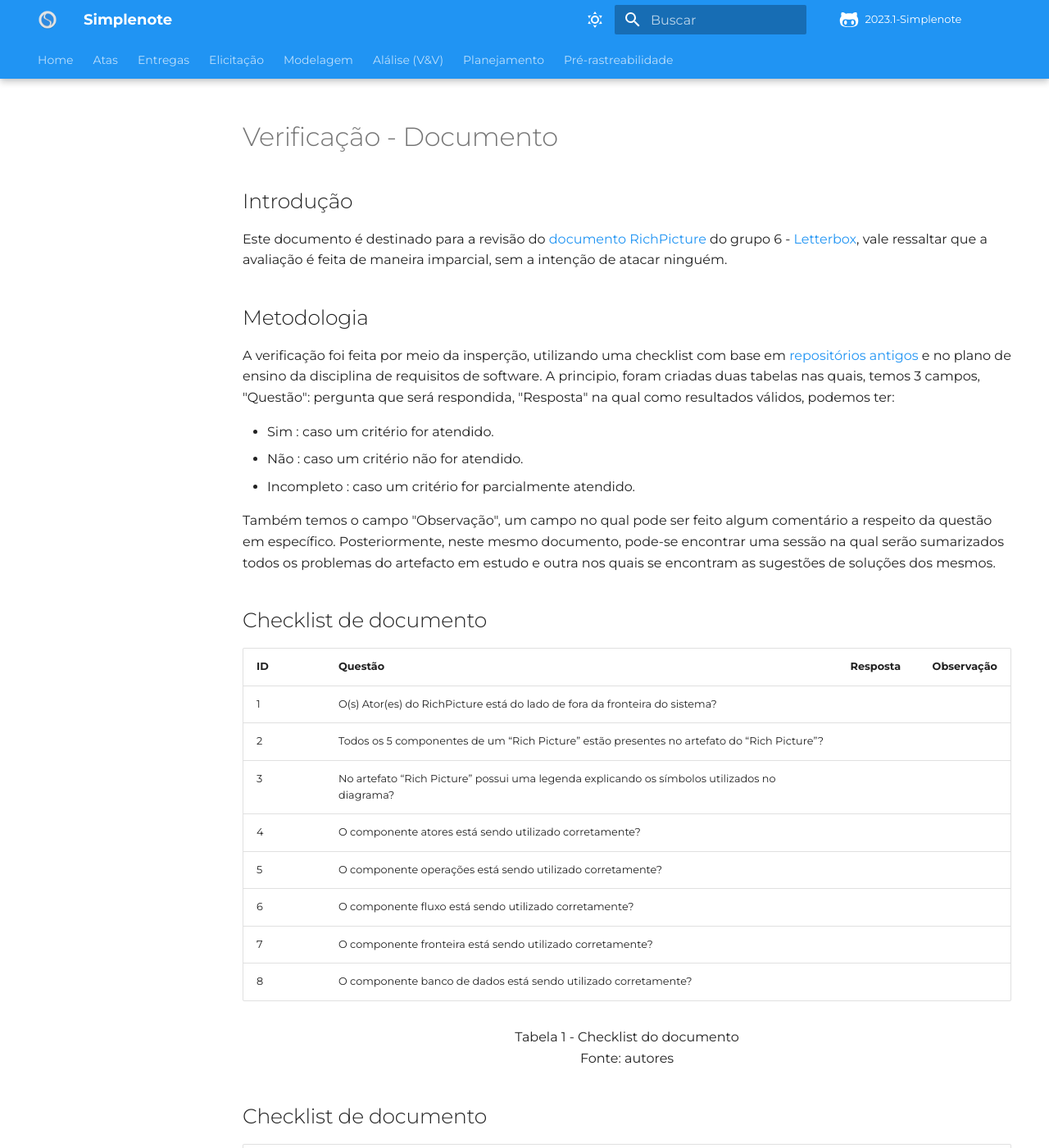
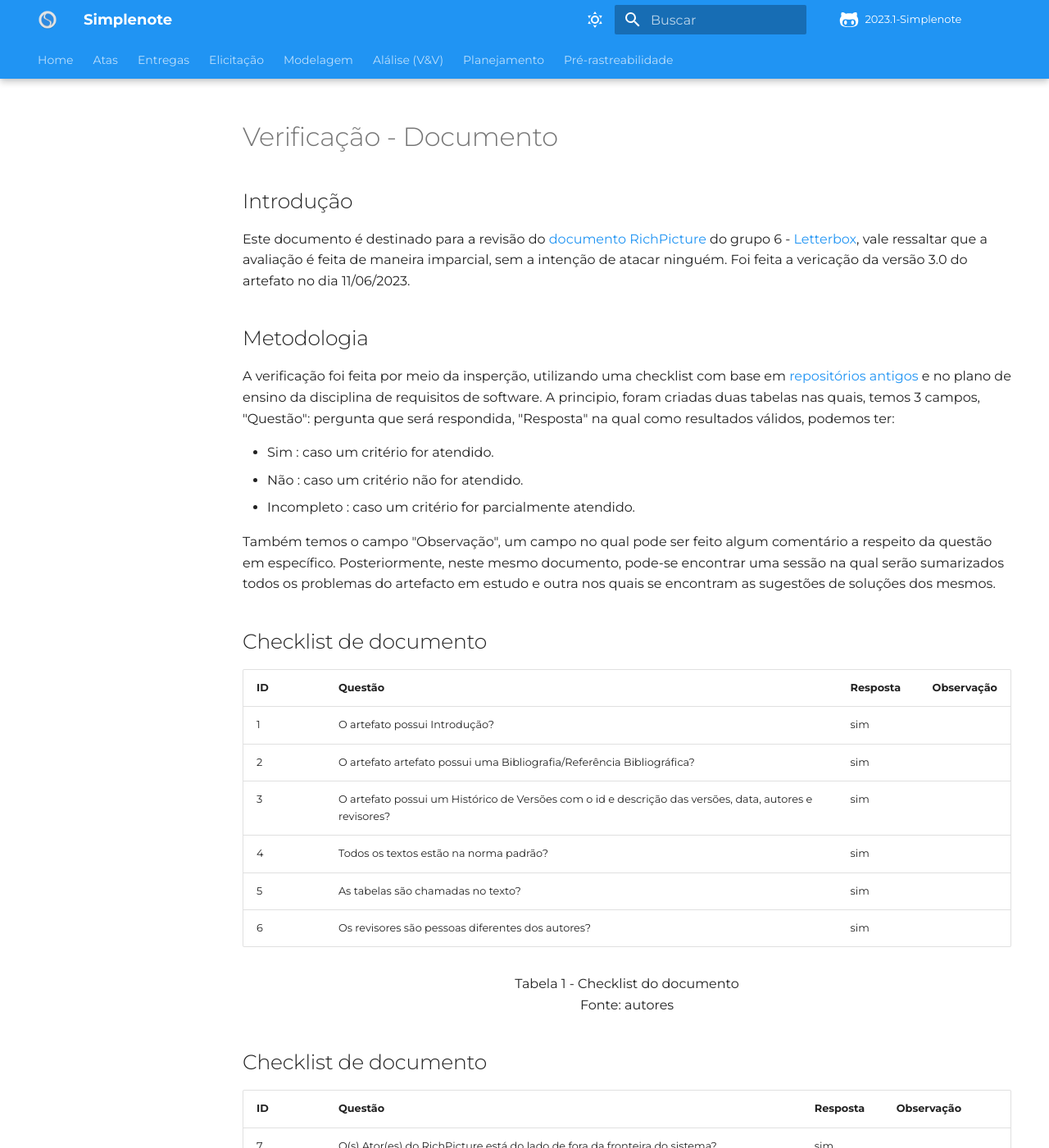
Before and after one commit to Requisitos-de-Software/2023.1-Simplenote, an MkDocs documentation site: the page built from docs/analise-grupo6/planejamento/RichPicture.md, in a window 1280 px wide and 1400 px high. Shown: the whole window at 82% size. Built offline with MkDocs 1.6.1 and Material for MkDocs 9.7.7, drawn with Linux system fonts in a browser that asks for light colours; some web fonts are replaced; comment, search, counter and statistics services are not loaded; some of the changed text lies outside the part shown.

Commit message:
Update RichPicture.md

```diff
--- a/docs/analise-grupo6/planejamento/RichPicture.md
+++ b/docs/analise-grupo6/planejamento/RichPicture.md
@@ -1,7 +1,7 @@
 # Verificação - Documento
 
 ## Introdução
-Este documento é destinado para a revisão do [documento RichPicture](https://requisitos-de-software.github.io/2023.1-Letterboxd/Planejamento/richPicture/) do grupo 6 - [Letterbox](https://github.com/Requisitos-de-Software/2023.1-Letterboxd), vale ressaltar que a avaliação é feita de maneira imparcial, sem a intenção de atacar ninguém.
+Este documento é destinado para a revisão do [documento RichPicture](https://requisitos-de-software.github.io/2023.1-Letterboxd/Planejamento/richPicture/) do grupo 6 - [Letterbox](https://github.com/Requisitos-de-Software/2023.1-Letterboxd), vale ressaltar que a avaliação é feita de maneira imparcial, sem a intenção de atacar ninguém. Foi feita a vericação da versão 3.0 do artefato no dia 11/06/2023.
 
 ## Metodologia
 
@@ -15,36 +15,34 @@ Também temos o campo "Observação", um campo no qual pode ser feito algum come
 
 ## Checklist de documento
 |ID|Questão|Resposta|Observação|
-|-|-------|--------|----------|
-|1|O(s) Ator(es) do RichPicture está do lado de fora da fronteira do sistema?                        |     |          |
-|2|Todos os 5 componentes de um “Rich Picture” estão presentes no artefato do “Rich Picture”?        |     |          |
-|3|No artefato “Rich Picture” possui uma legenda explicando os símbolos utilizados no diagrama?      |     |          |
-|4|O componente atores está sendo utilizado corretamente?                                            |     |          |
-|5|O componente operações está sendo utilizado corretamente?                                         |     |          |
-|6|O componente fluxo está sendo utilizado corretamente?                                             |     |          |
-|7|O componente fronteira está sendo utilizado corretamente?                                         |     |          |
-|8|O componente banco de dados está sendo utilizado corretamente?                                    |     |          |
+|--|-------|--------|----------|
+|1|O artefato possui Introdução?                                                                                |    sim    |          |
+|2|O artefato artefato possui uma Bibliografia/Referência Bibliográfica?                                        |    sim    |          |
+|3|O artefato possui um Histórico de Versões com o id e descrição das versões, data, autores e revisores?       |    sim    |          |
+|4|Todos os textos estão na norma padrão?                                                                       |    sim    |          |
+|5|As tabelas são chamadas no texto?                                                                            |    sim    |          |
+|6|Os revisores são pessoas diferentes dos autores?                                                             |    sim    |          |
 
 <p align="center"> Tabela 1 - Checklist do documento <br> Fonte: autores </p>
 
 ## Checklist de documento
 |ID|Questão|Resposta|Observação|
 |-|-------|--------|----------|
-|1|O(s) Ator(es) do RichPicture está do lado de fora da fronteira do sistema?                        |  sim    |          |
-|2|Todos os 5 componentes de um “Rich Picture” estão presentes no artefato do “Rich Picture”?        |  sim    |          |
-|3|No artefato “Rich Picture” possui uma legenda explicando os símbolos utilizados no diagrama?      |  sim    |          |
-|4|O componente atores está sendo utilizado corretamente?                                            |   sim   | observação no texto|
-|5|O componente operações está sendo utilizado corretamente?                                         |  sim    | observação no texto|
-|6|O componente fluxo está sendo utilizado corretamente?                                             |   sim   | observação no texto|
-|7|O componente fronteira está sendo utilizado corretamente?                                         |  sim    | observação no texto|
-|8|O componente banco de dados está sendo utilizado corretamente?                                    |   sim   | observação no texto|
+|7|O(s) Ator(es) do RichPicture está do lado de fora da fronteira do sistema?                        |  sim    |          |
+|8|Todos os 5 componentes de um “Rich Picture” estão presentes no artefato do “Rich Picture”?        |  sim    |          |
+|9|No artefato “Rich Picture” possui uma legenda explicando os símbolos utilizados no diagrama?      |  sim    |          |
+|10|O componente atores está sendo utilizado corretamente?                                           |  sim    | observação no texto|
+|11|O componente operações está sendo utilizado corretamente?                                        |  sim    | observação no texto|
+|12|O componente fluxo está sendo utilizado corretamente?                                            |  sim    | observação no texto|
+|13|O componente fronteira está sendo utilizado corretamente?                                        |  sim    | observação no texto|
+|14|O componente banco de dados está sendo utilizado corretamente?                                   |  sim    | observação no texto|
 
 <p align="center"> Tabela 2: Checklist preechido <br> Fonte: autores </p>
 
 ## Observações
 Serão feitas considerações acerca de alguns itens da tabela.
 
-### ID4, ID5, ID6, ID7 e ID8
+### ID10, ID11, ID12, ID13 e ID14
 Na RichPicture analisada, todos os elementos foram habilmente utilizados, resultando em uma representação clara e coerente. Os diferentes símbolos foram aplicados de maneira significativa, transmitindo informações relevantes sobre os atores, suas interações e as relações entre os diferentes componentes do sistema.
 
 ## Bibliografia
@@ -58,3 +56,4 @@ Na RichPicture analisada, todos os elementos foram habilmente utilizados, result
 | Versão | Data          | Descrição                          | Autor(es)     |  Revisor(es)       |
 | ------ | ------------- | ---------------------------------- | ------------- | ------------------ |
 | `1.0`  | 08/06/2023    | Criação do documento.              |  Beatriz      | Leonardo |
+| `1.1`  | 11/06/2023    | Arrumando checklist documento.     |  Beatriz      | Leonardo |
```
